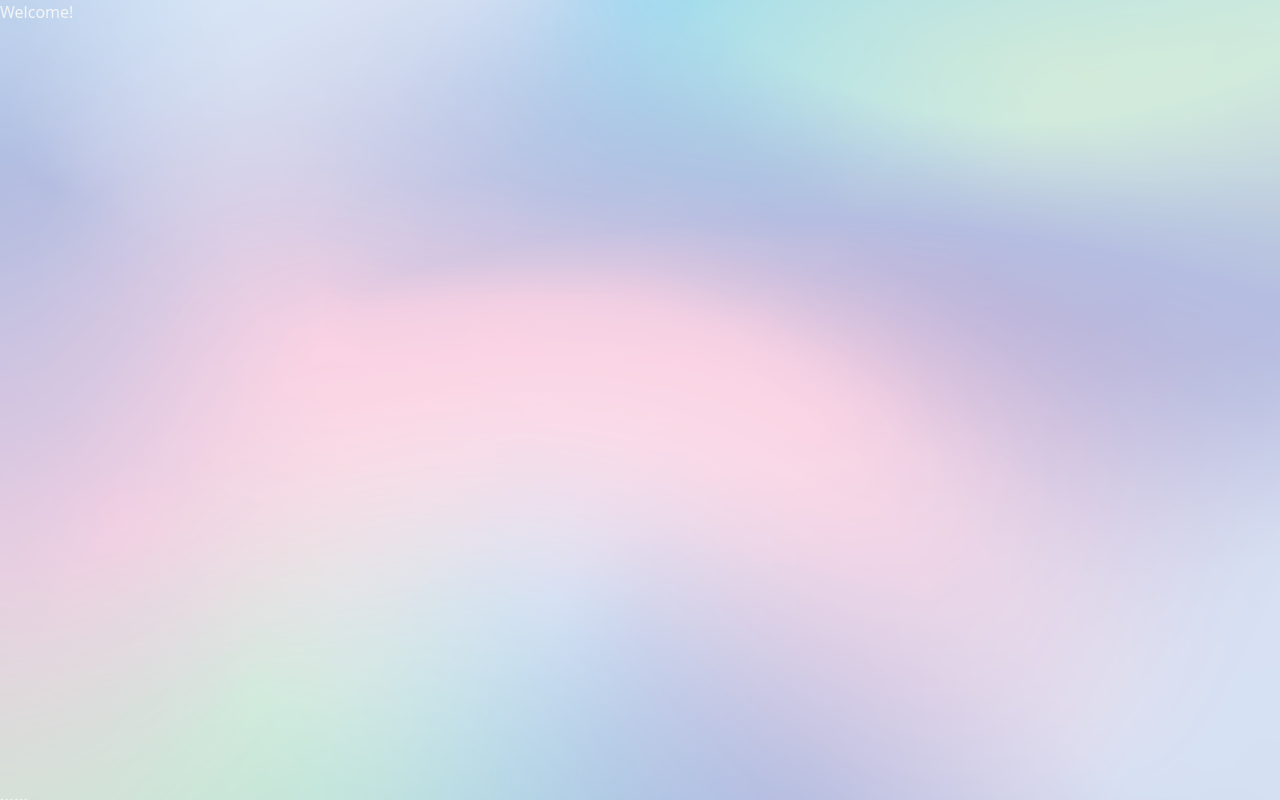
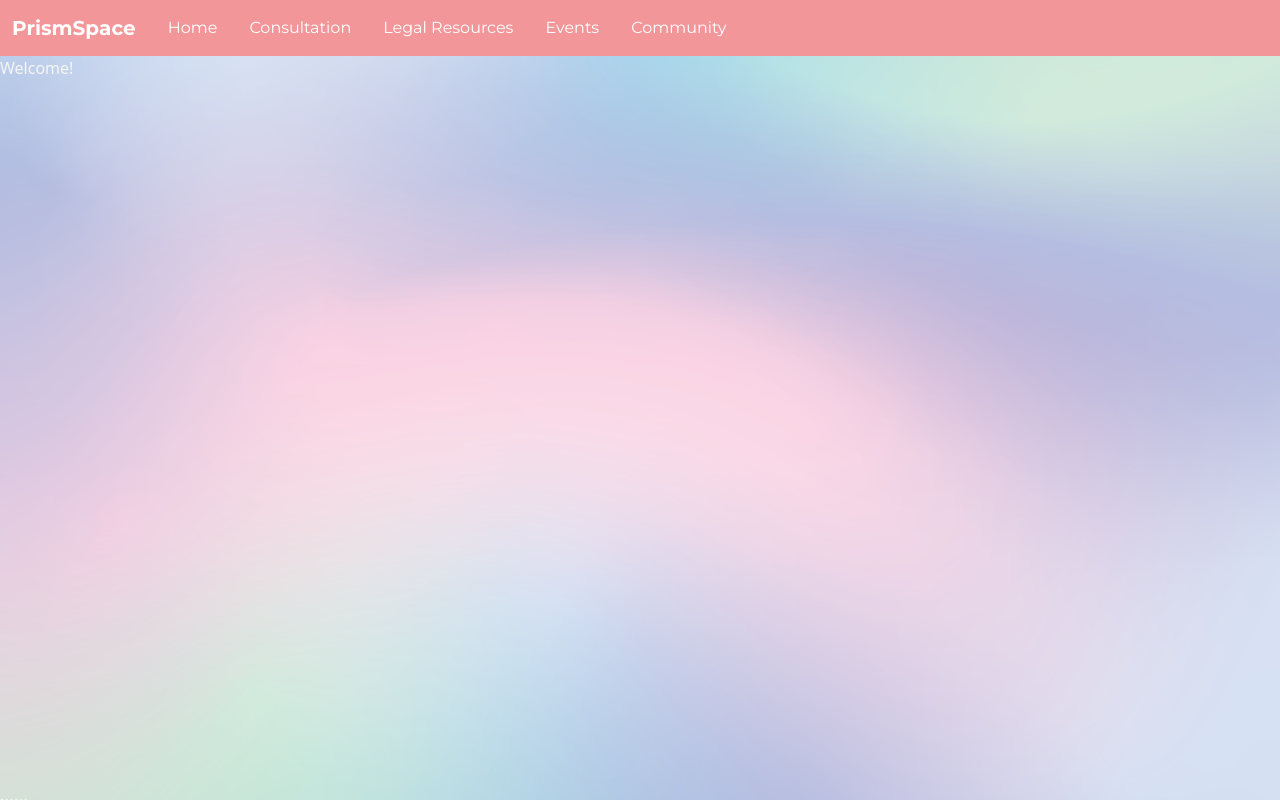
Before and after one commit to chayakusi/PrismSpace, a React (Create React App) app: page /home in a window 1280 px wide. Built offline with nearby package versions, Linux system fonts and the light colour scheme.

Commit message:
Added navbar and feed

```diff
--- a/src/App.js
+++ b/src/App.js
@@ -1,4 +1,4 @@
-
+import ArticleFeed from './Feed';
 import Questionnaire from './Questionnaire';
 import Home from './Home';
 import { BrowserRouter as Router, Route, Routes } from "react-router-dom";
@@ -17,7 +17,7 @@ function App() {
       <Router>
         <Routes>
           {/* <PrivateRoute exact path="/" element={<Dashboard/>} /> */}
-          {<Route path="/" element={<Questionnaire />} />}
+          {<Route path="/" element={<ArticleFeed />} />}
           <Route path="/home" element={<Home />} />
           <Route path="/questionnaire" element={<Questionnaire />} />
         </Routes>
--- /dev/null
+++ b/src/Feed.js
@@ -0,0 +1,20 @@
+import React, { useState, useEffect } from 'react';
+
+const ArticleFeed = () => {
+  const [articles, setArticles] = useState([{id: 1, title: "Hello", content: "xyz", author: "abc"}, {id: 2, title: "Welcome", content: "gfhjk", author: "def"}]);
+
+
+  return (
+    <div>
+      {articles.map(article => (
+        <div key={article.id}>
+          <h3>{article.title}</h3>
+          <p>{article.content}</p>
+          <p>Written by: {article.author}</p>
+        </div>
+      ))}
+    </div>
+  );
+};
+
+export default ArticleFeed;
--- a/src/Home.js
+++ b/src/Home.js
@@ -1,8 +1,10 @@
 import React, { useState } from "react";
+import Navbar from "./Navbar";
 export default function Home() {
 
   return (
     <div className="home">
+    <Navbar/>
       Welcome!
     </div>
   );
--- /dev/null
+++ b/src/Navbar.css
@@ -0,0 +1,48 @@
+
+.NavbarItems {
+    height:80px;
+    display: flex;
+    justify-content: center;align-items: center;
+    font-size: 1.2rem;
+    border-radius: 20px;
+}
+.navbar-logo{
+    color:#fff;
+    justify-self: start;
+    margin-left: 20px;
+    cursor: pointer;
+}
+.fa-react{
+    margin-left: 0.5rem;
+    font-size: 1.6rem;
+}
+.nav-menu{
+    display: grid;
+    grid-template-columns: repeat(6,auto);
+    grid-gap: 10px;
+    list-style: none;
+    text-align: center;
+    width:70vw;
+    justify-content: end;
+    margin-right: 2rem;
+}
+.nav-links{
+    color:white;
+    text-decoration: none;
+    padding: 0.5rem 1rem;
+}
+.nav-links:hover{
+    color:rgb(218, 212, 214);
+
+}
+.nav-links-btn{
+
+    text-decoration: none;
+    background-color: rgb(26, 26, 246);
+    padding: 5px;
+    border-radius: 20px;
+
+}
+.nav-links-btn:hover{
+    background-color: rgb(51, 95, 229)
+}
--- /dev/null
+++ b/src/Navbar.js
@@ -0,0 +1,40 @@
+import { React, useState } from "react";
+import "./Navbar.css";
+import { Link } from "react-router-dom";
+import { Button } from "react-bootstrap";
+import { useNavigate } from "react-router-dom";
+const Navbar = () => {
+  const navigate = useNavigate();
+
+  return (
+    <nav class="navbar navbar-expand-lg navbar-dark bg-dark">
+  <div class="container-fluid">
+    <a class="navbar-brand" style={{fontWeight: "bold"}} href="#">PrismSpace</a>
+    <button class="navbar-toggler" type="button" data-bs-toggle="collapse" data-bs-target="#navbarColor02" aria-controls="navbarColor02" aria-expanded="false" aria-label="Toggle navigation">
+      <span class="navbar-toggler-icon"></span>
+    </button>
+    <div class="collapse navbar-collapse" id="navbarColor02">
+      <ul class="navbar-nav me-auto">
+        <Link to="/home" style={{ textDecoration: "none" }}>
+          <li className="nav-links">Home</li>
+        </Link>
+        <Link to="/consultation" style={{ textDecoration: "none" }}>
+          <li className="nav-links">Consultation</li>
+        </Link>
+        <Link to="/resources" style={{ textDecoration: "none" }}>
+          <li className="nav-links">Legal Resources</li>
+        </Link>
+        <Link to="/events" style={{ textDecoration: "none" }}>
+          <li className="nav-links">Events</li>
+        </Link>
+        <Link to="/community" style={{ textDecoration: "none" }}>
+          <li className="nav-links">Community</li>
+        </Link>
+      </ul>
+    </div>
+  </div>
+</nav>
+  );
+};
+
+export default Navbar;
```
